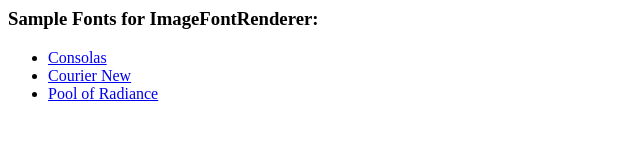
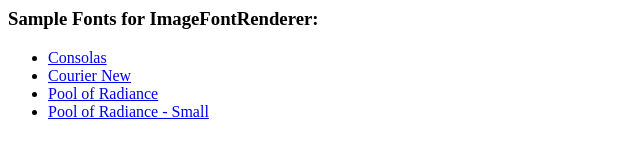
Before and after one commit to thiscouldbebetter/ImageFontRenderer, a plain HTML site: page Samples/index.html in a window 1280 px wide. Shown: the whole page, without its empty margins (0-640 px from the left). Drawn offline with Linux system fonts and the light colour scheme.

Commit message:
Added smaller size of sample font and re-aligned original font's glyphs along pixel boundaries.

```diff
--- a/Samples/index.html
+++ b/Samples/index.html
@@ -7,6 +7,7 @@
 		<li><a href="Consolas.png">Consolas</a></li>
 		<li><a href="Courier_New.png">Courier New</a></li>
 		<li><a href="Pool_of_Radiance-Font.png">Pool of Radiance</a></li>
+		<li><a href="Pool_of_Radiance-Font-Small.png">Pool of Radiance - Small</a></li>
 	</ul>
 
 </body>
```
Also changed, not shown: Samples/Pool_of_Radiance-Font-Small.png (added), Samples/Pool_of_Radiance-Font.png.
